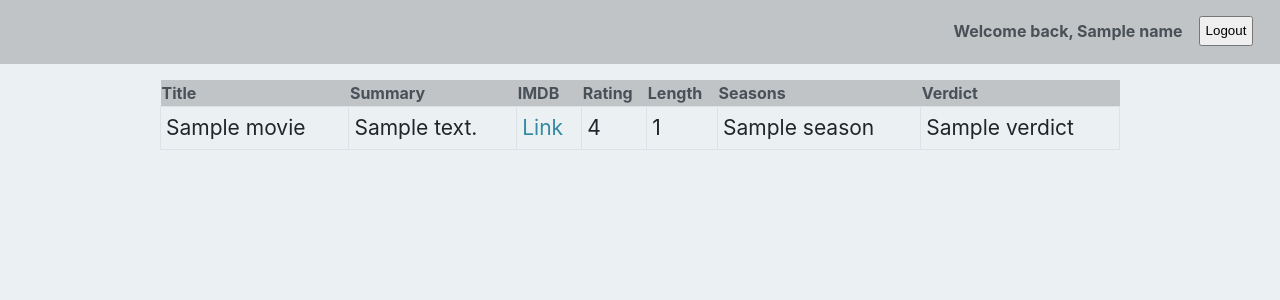
After one commit to modellmaker/movie-database, a Flask app: template templates/movie-detail.html in a window 1280 px wide. The commit adds this page. Shown: the top 300 px of the page. Run offline with Flask 2, Linux system fonts and the light colour scheme; the template is opened without the code that fills it: most values are stand-ins (such as "Sample title", 1, 10 or a date in 2020).

Commit message:
movie-pages

```diff
--- a/main.py
+++ b/main.py
@@ -1,54 +1,84 @@
 from flask import Flask, render_template, request, make_response
-from models import User, db
+from models import User, MovieDB, db
+import uuid
+import hashlib
 
 app = Flask(__name__)
+# db.drop_all()
 db.create_all()
 
 
 class Movies:
-    def __init__(self, title, summary, imdb):
+    def __init__(self, title, summary, imdb, rating, length, season, verdict):
         self.title = title
         self.summary = summary
         self.imdb = imdb
+        self.rating = rating
+        self.length = length
+        self.season = season
+        self.verdict = verdict
 
 
-egy = Movies("cim", "leiras", "IMDB")
-ketto = Movies("cim2", "leiras2", "IMDB2")
-harom = Movies("cim3", "leiras3", "IMDB3")
+'''
+egy = Movies("cim", "leiras", "IMDB", "1.1", "1:23:45", "1", "verdict")
+ketto = Movies("cim2", "leiras2", "IMDB2", "1.2", "2:00:00", "2", "verdict2")
+harom = Movies("cim3", "leiras3", "IMDB3", "1.3", "3:00:00", "3", "verdict2")
 movies = [egy, ketto, harom]
-my_dict = {}
+
+for movie in movies:
+    movie = MovieDB(title=movie.title, summary=movie.summary, imdb=movie.imdb, rating=movie.rating, length=movie.length,
+                    season=movie.season, verdict=movie.verdict)
+    db.add(movie)
+    db.commit()'''
 
 
 @app.route("/")
 def index():
-    return render_template("index.html")
+    session_token = request.cookies.get("session_token")
+    if session_token:
+        movies = db.query(MovieDB).all()
+        user = db.query(User).filter_by(session_token=session_token).first()
+        return render_template("index.html", movies=movies, name=user.username)
+    else:
+        return render_template("index.html")
+
+
+@app.route("/movies/<title>")
+def movielink(title):
+    movie = db.query(MovieDB).filter_by(title=title).first()
+    session_token = request.cookies.get("session_token")
+    if session_token:
+        user = db.query(User).filter_by(session_token=session_token).first()
+    return render_template("movie-detail.html", movie=movie, name=user.username)
 
 
 @app.route("/login", methods=["POST"])
 def login():
-    while True:
-        username = request.form.get("username")
-        password = request.form.get("password")
+    username = request.form.get("username")
+    password = hashlib.sha256(request.form.get("password").encode()).hexdigest()
 
-        try:
-            user = db.query(User).filter_by(username=username).first()
+    try:
+        user = db.query(User).filter_by(username=username).first()
 
-            if username == user.username and password == user.password:
-                response = make_response(render_template("index.html", movies=movies, name=username))
-                response.set_cookie("c_username", username)
-            else:
-                message = "We can't find You. :( Please check, that You insert the correct username and password."
-                response = render_template("index.html", message=message)
-
-            return response
-
-        except AttributeError:
+        if username == user.username and password == user.password:
+            session_token = str(uuid.uuid4())
+            user.session_token = session_token
+            db.add(user)
+            db.commit()
+            movies = db.query(MovieDB).all()
+            response = make_response(render_template("index.html", movies=movies, name=username))
+            response.set_cookie("session_token", session_token, httponly=True)
+        else:
             message = "We can't find You. :( Please check, that You insert the correct username and password."
             response = render_template("index.html", message=message)
 
-            return response
+        return response
 
+    except AttributeError:
+        message = "We can't find You. :( Please check, that You insert the correct username and password."
+        response = render_template("index.html", message=message)
 
+        return response
 
 
 @app.route("/logout", methods=["POST"])
@@ -61,12 +91,10 @@ def logout():
 @app.route("/signup", methods=["POST"])
 def signup():
     username = request.form.get("username")
-    password = request.form.get("password")
-    user = User(username=username, password=password)
+    password = hashlib.sha256(request.form.get("password").encode()).hexdigest()
+    user = User(username=username, password=password, session_token=None)
     db.add(user)
     db.commit()
-    # writefile(username, password)
-    # print(my_dict)
     message = "You have successfully registered on our page. You can now login."
 
     response = make_response(render_template("index.html", message=message))
--- a/requirements.txt
+++ b/requirements.txt
@@ -1,3 +1,4 @@
 Flask==1.1.2
 gunicorn==20.0.4
 sqla-wrapper
+sqlalchemy
--- /dev/null
+++ b/templates/movie-detail.html
@@ -0,0 +1,40 @@
+<!DOCTYPE html>
+<html lang="en">
+<head>
+    <meta charset="UTF-8">
+    <link rel="stylesheet" href="/static/css/style.css">
+    <title>{% block title %}{{movie.title}}{% endblock %}</title>
+</head>
+<body>
+    <div id="menubar">
+        <div>
+            <form method="post" action="/logout">
+                <button class="logout_btn" type="submit">Logout</button>
+            </form>
+            <h4 id="menu">Welcome back, {{name}}</h4>
+        </div>
+    </div>
+    <div id="center">
+        <table>
+            <tr>
+                <th>Title</th>
+                <th>Summary</th>
+                <th>IMDB</th>
+                <th>Rating</th>
+                <th>Length</th>
+                <th>Seasons</th>
+                <th>Verdict</th>
+            </tr>
+            <tr>
+                <td>{{movie.title}}</td>
+                <td>{{movie.summary}}</td>
+                <td><a href="{{movie.imdb}}">Link</a></td>
+                <td>{{movie.rating}}</td>
+                <td>{{movie.length}}</td>
+                <td>{{movie.season}}</td>
+                <td>{{movie.verdict}}</td>
+            </tr>
+        </table>
+    </div>
+</body>
+</html>
```
Also changed, not shown: models.py (+17 -1 lines), templates/index.html (+10 -1 lines), localhost.sqlite, templates/signup.html (indentation only).
